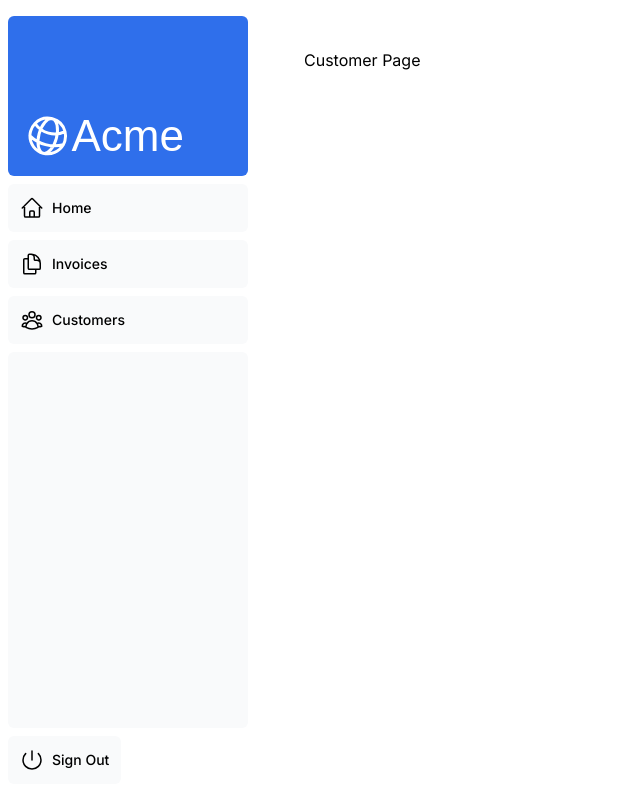
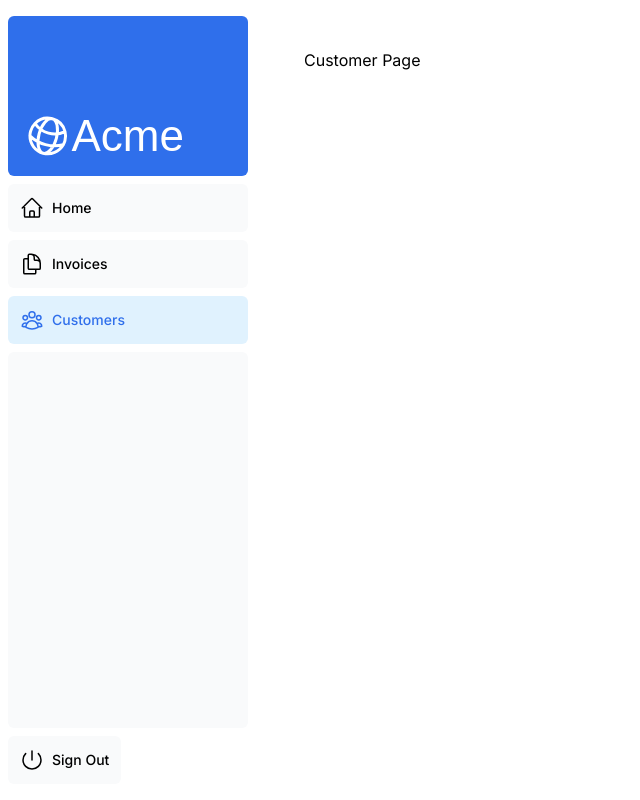
Before and after one commit to mirabo333/next-project, a Next.js app: page /dashboard/customers in a window 1280 px wide. Shown: the whole page, without its empty margins (0-640 px from the left). Built offline with nearby package versions, Linux system fonts and the light colour scheme; a web font is replaced by a local one.

Commit message:
:pencil2: chapter5: Navigating Between Pages and active pattern with usePathname

```diff
--- a/app/ui/dashboard/nav-links.tsx
+++ b/app/ui/dashboard/nav-links.tsx
@@ -1,8 +1,12 @@
+'use client';
 import {
   UserGroupIcon,
   HomeIcon,
   DocumentDuplicateIcon,
 } from '@heroicons/react/24/outline';
+import Link from 'next/link';
+import { usePathname } from 'next/navigation';
+import clsx from 'clsx';
 
 // Map of links to display in the side navigation.
 // Depending on the size of the application, this would be stored in a database.
@@ -17,19 +21,20 @@
 ];
 
 export default function NavLinks() {
+  const pathname = usePathname();
   return (
     <>
       {links.map((link) => {
         const LinkIcon = link.icon;
         return (
-          <a
+          <Link
             key={link.name}
             href={link.href}
-            className="flex h-[48px] grow items-center justify-center gap-2 rounded-md bg-gray-50 p-3 text-sm font-medium hover:bg-sky-100 hover:text-blue-600 md:flex-none md:justify-start md:p-2 md:px-3"
+            className={clsx("flex h-[48px] grow items-center justify-center gap-2 rounded-md bg-gray-50 p-3 text-sm font-medium hover:bg-sky-100 hover:text-blue-600 md:flex-none md:justify-start md:p-2 md:px-3", { "bg-sky-100 text-blue-600": pathname === link.href })}
           >
             <LinkIcon className="w-6" />
             <p className="hidden md:block">{link.name}</p>
-          </a>
+          </Link>
         );
       })}
     </>
```
